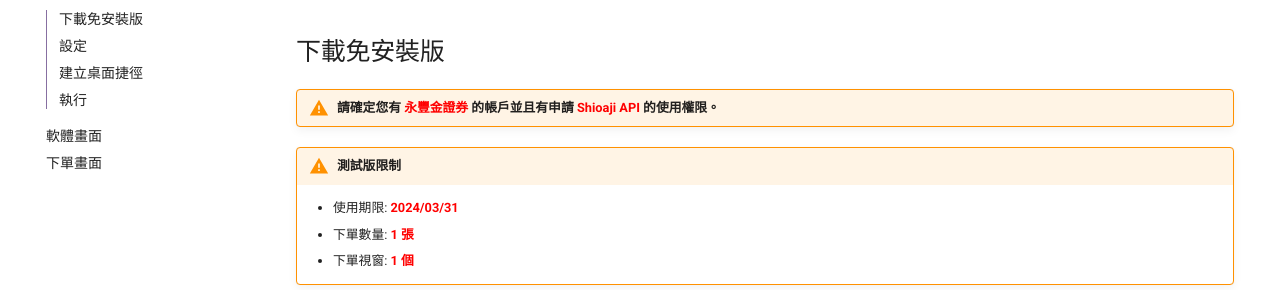
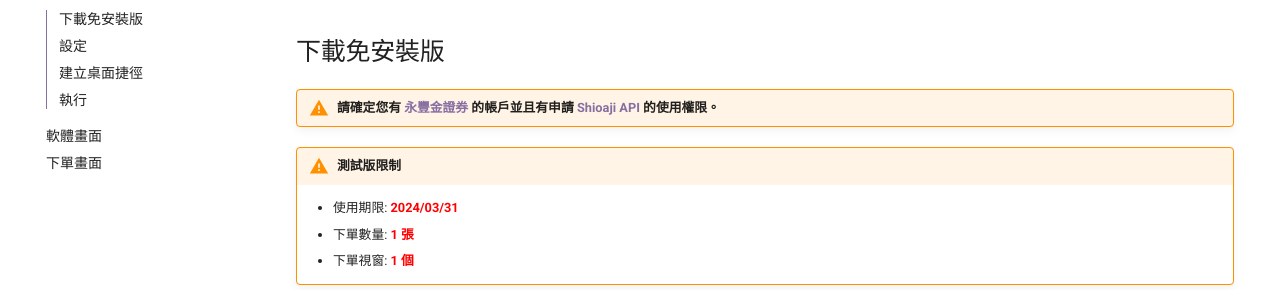
Before and after one commit to EyeTrading/eyetrading.github.io, an MkDocs documentation site: the page built from docs/guides/index.md, in a window 1280 px wide. Shown: the part 240-530 px from the top of the page. Built offline with MkDocs 1.6.1 and Material for MkDocs 9.7.7, drawn with Linux system fonts in a browser that asks for light colours; comment, search, counter and statistics services are not loaded.

Commit message:
added link for api sign instruction

```diff
--- a/docs/guides/index.md
+++ b/docs/guides/index.md
@@ -4,7 +4,7 @@
 
 ## 下載免安裝版
 
-!!! warning "請確定您有 <span style="color:red;font-weight:bold">永豐金證券</span> 的帳戶並且有申請 <span style="color:red;font-weight:bold">Shioaji API</span> 的使用權限。"
+!!! warning "請確定您有 <span style="color:red;font-weight:bold"><a href="https://sinotrade.github.io/tutor/prepare/open_account/" target="_blank">永豐金證券</a></span> 的帳戶並且有申請 <span style="color:red;font-weight:bold"><a href="https://sinotrade.github.io/tutor/prepare/terms/" target="_blank">Shioaji API</a></span> 的使用權限。"
 
 !!! warning "測試版限制"
 
```
